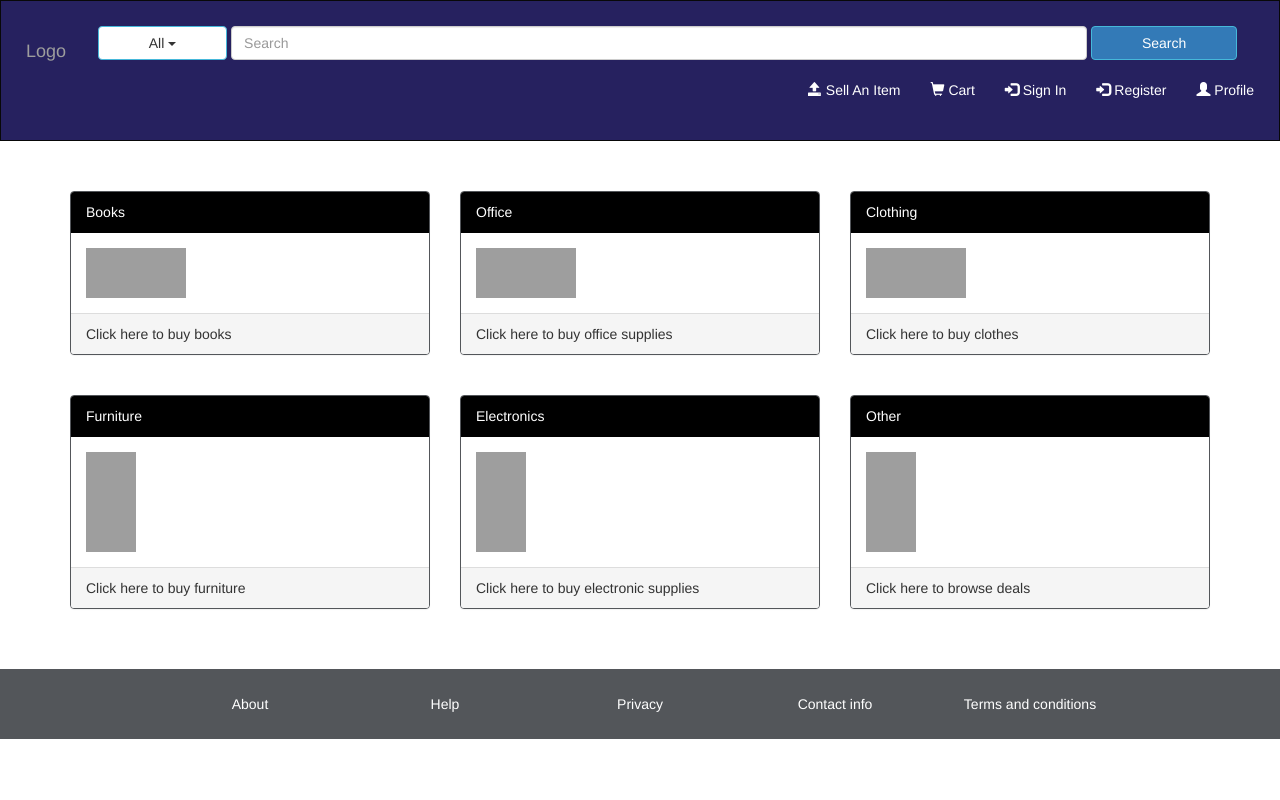
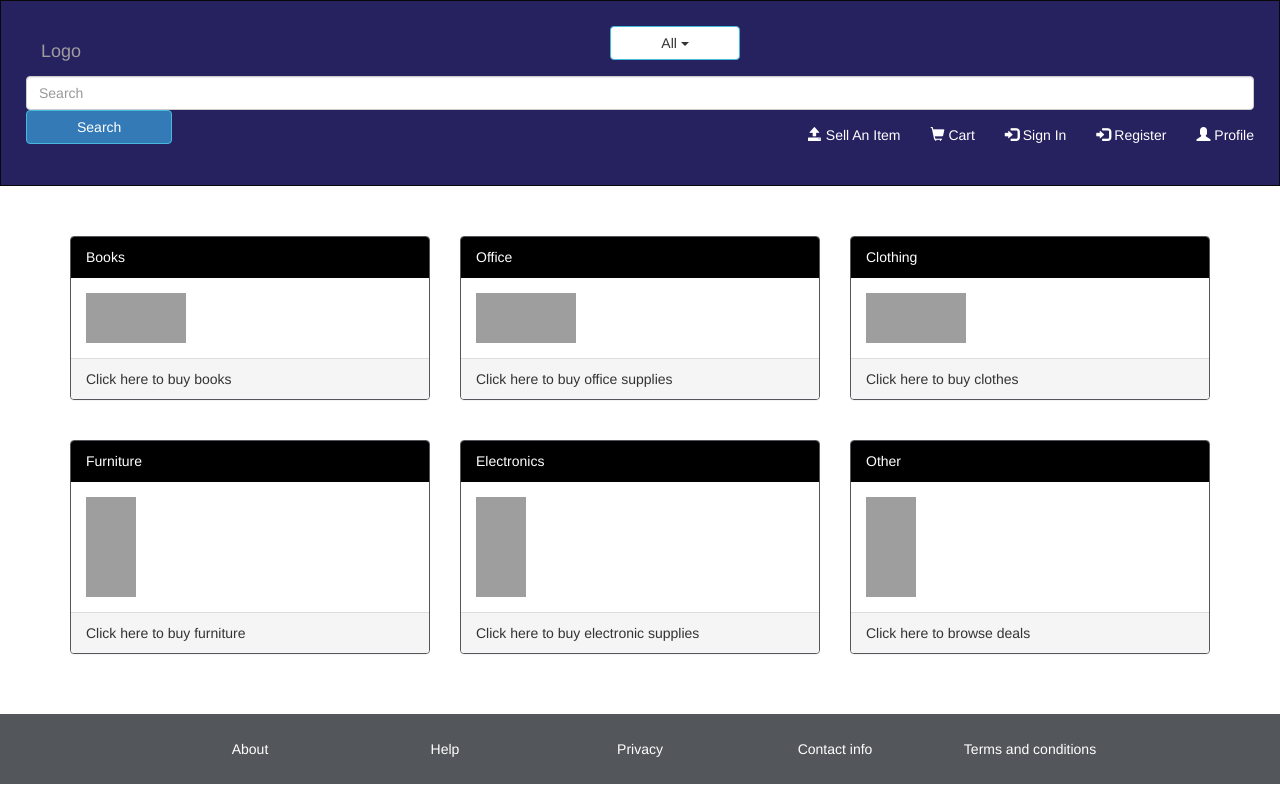
Before and after one commit to ephuong/GatorSwap, a PHP site: page / in a window 1280 px wide. Run offline with PHP 8.4, Linux system fonts and the light colour scheme; grey boxes are pictures that could not be loaded.

Commit message:
Fixing the header

```diff
--- a/application/view/_templates/header.php
+++ b/application/view/_templates/header.php
@@ -79,8 +79,6 @@
 <body>
 
 <nav class="navbar navbar-inverse">
-  <div class="container-fluid">
-    <div class = "row">
     <div class="navbar-header">
       <button type="button" class="navbar-toggle" data-toggle="collapse" data-target="#myNavbar">
         <span class="icon-bar"></span>
@@ -89,10 +87,12 @@
       </button>
       <a class="navbar-brand" href="<?php echo URL; ?>home/index">Logo</a>
     </div>
+
     <div class="collapse navbar-collapse" id="myNavbar">
 	   <div class="form-inline">
      <div class="row text-center">
 		 <label>
+
 	   <div class="dropdown">
       <button class="btn btn-default dropdown-toggle" type="button" id="menuitem" data-toggle="dropdown">All
       <span class="caret"></span></button>
@@ -108,27 +108,20 @@
     </div>
 
 	  </label>
+    </div>
+    </div>
+    </div>
+
 	  <input type="search" class="form-control" size="100px" class="glyphicon glyphicon-search" placeholder="Search">
 	  <button type="button" class="btn btn-secondary btn-primary "> Search </button>
 
 		<ul class="nav navbar-nav navbar-right">
-
         <li><a href="<?php echo URL; ?>home/sell" class="headerLinks"><span class="glyphicon glyphicon-open headerLinks "></span> Sell An Item</a></li>
         <li><a href="<?php echo URL; ?>home/cart" class="headerLinks"><span class="glyphicon glyphicon-shopping-cart headerLinks"></span> Cart</a></li>
         <li><a href="<?php echo URL; ?>signin/index" class="headerLinks"><span class="glyphicon glyphicon-log-in headerLinks"></span> Sign In</a></li>
         <li><a href="<?php echo URL; ?>register/index" class="headerLinks"><span class="glyphicon glyphicon-log-in headerLinks"></span> Register</a></li>
         <li><a href="<?php echo URL; ?>home/profile" class="headerLinks"><span class="glyphicon glyphicon-user headerLinks"></span> Profile</a></li>
-
     </ul>
-
-    </div>
-
-		</div>
-	  </div>
-      </div><!--row-->
-    </div><!--container-->
-
-
     </div>
   </div>
 </nav>
```
Lines whose indentation alone changed are shown as unchanged.
